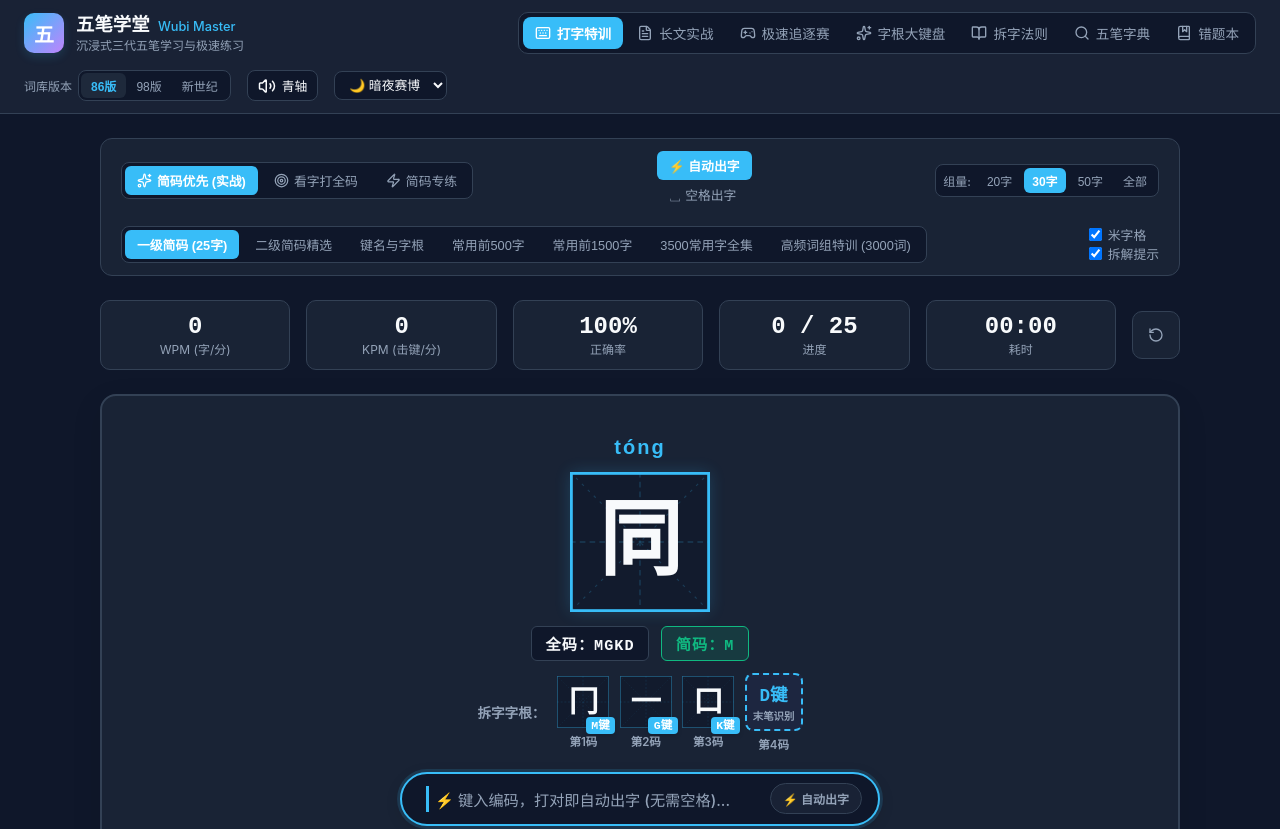
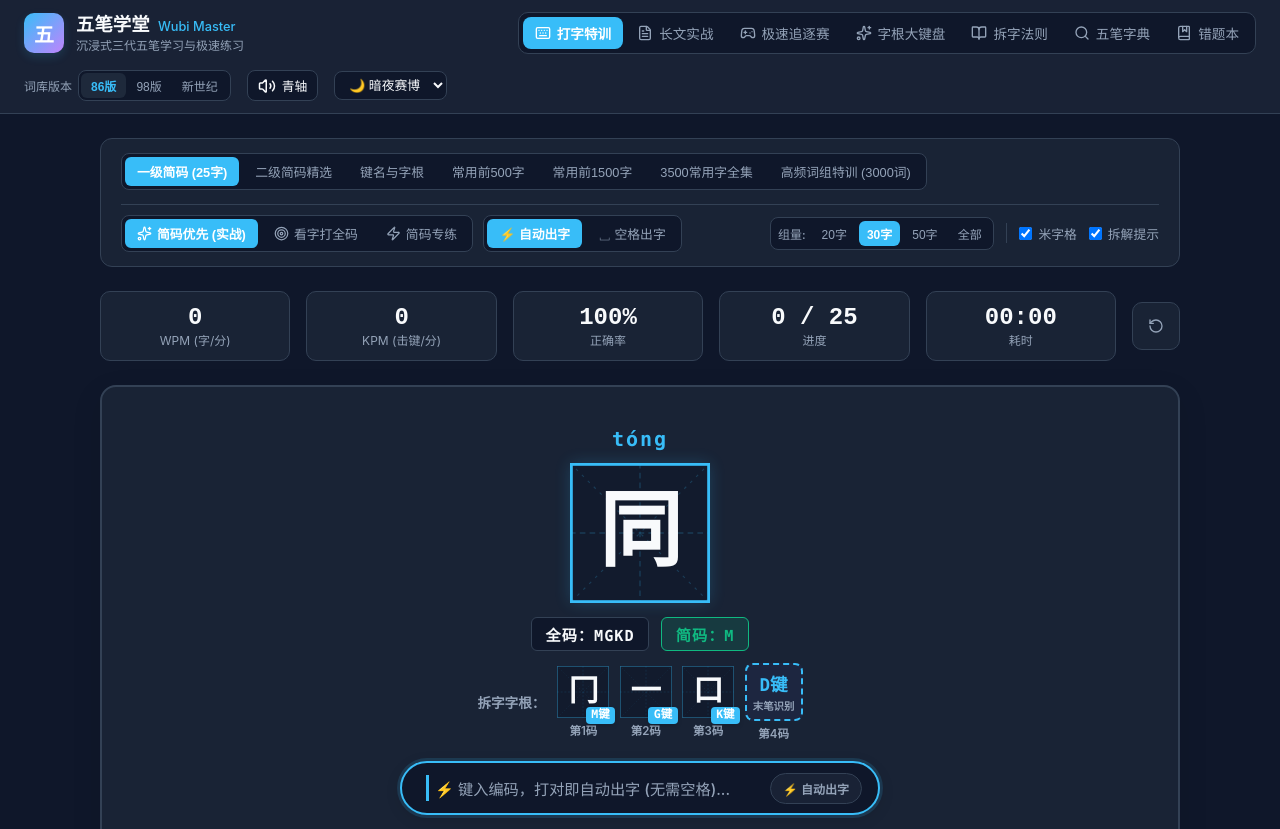
Before and after one commit to zhipengbird/wubi-master, a Vue app: page / in a window 1280 px wide. Shown: the top 829 px of the page. Built offline with nearby package versions, Linux system fonts and the light colour scheme.

Commit message:
fix(theme): 修复暗黑主题下五笔反查候选字文字过暗对比度问题，重构控制栏双层布局

```diff
--- a/src/components/MiZiGe.vue
+++ b/src/components/MiZiGe.vue
@@ -195,7 +195,7 @@ withDefaults(defineProps<{
 .mizige-svg-glyph {
   width: 72%;
   height: 72%;
-  color: var(--text-color, #f8fafc);
+  color: var(--text-main, #f8fafc);
   z-index: 1;
   pointer-events: none;
 }
--- a/src/components/TypeEngine.vue
+++ b/src/components/TypeEngine.vue
@@ -2,6 +2,37 @@
   <div class="type-engine-wrapper">
     <!-- 顶部练习控制条：模式切换与关卡选择 -->
     <div class="engine-toolbar">
+      <!-- 第一层：关卡练习分类与词组子分类 -->
+      <div class="toolbar-row category-row">
+        <div class="category-selector">
+          <button
+            v-for="cat in categoryList"
+            :key="cat.id"
+            class="cat-btn"
+            :class="{ active: currentCategory === cat.id }"
+            @click="selectCategory(cat.id)"
+          >
+            {{ cat.name }}
+          </button>
+        </div>
+
+        <!-- 词组特训子分类筛选 (仅在 phrase 分类下展示) -->
+        <div class="category-selector phrase-sub-selector" v-if="currentCategory === 'phrase'">
+          <button
+            v-for="sub in phraseSubOptions"
+            :key="sub.id"
+            class="cat-btn"
+            :class="{ active: phraseFilter === sub.id }"
+            @click="setPhraseFilter(sub.id)"
+          >
+            {{ sub.name }}
+          </button>
+        </div>
+      </div>
+
+      <!-- 第二层：练习偏好、出字方式、组量与辅助开关 -->
+      <div class="toolbar-row controls-row">
+        <div class="controls-left">
           <!-- 打字判定模式 -->
           <div class="mode-selector">
             <button
@@ -35,7 +66,9 @@
               <span>␣ 空格出字</span>
             </button>
           </div>
+        </div>
 
+        <div class="controls-right">
           <!-- 每组字数选择：防疲劳分批练习 -->
           <div class="batch-selector" title="设置每组练习字数，分批冲关更轻松">
             <span class="batch-lbl">组量:</span>
@@ -50,31 +83,7 @@
             </button>
           </div>
 
-      <!-- 关卡练习分类 -->
-      <div class="category-selector">
-        <button
-          v-for="cat in categoryList"
-          :key="cat.id"
-          class="cat-btn"
-          :class="{ active: currentCategory === cat.id }"
-          @click="selectCategory(cat.id)"
-        >
-          {{ cat.name }}
-        </button>
-      </div>
-
-      <!-- 词组特训子分类筛选 (仅在 phrase 分类下展示) -->
-      <div class="category-selector phrase-sub-selector" v-if="currentCategory === 'phrase'">
-        <button
-          v-for="sub in phraseSubOptions"
-          :key="sub.id"
-          class="cat-btn"
-          :class="{ active: phraseFilter === sub.id }"
-          @click="setPhraseFilter(sub.id)"
-        >
-          {{ sub.name }}
-        </button>
-      </div>
+          <div class="toolbar-divider"></div>
 
           <!-- 辅助提示开关与米字格开关 -->
           <div class="hints-toggle">
@@ -86,6 +95,8 @@
               <input type="checkbox" v-model="showHints" />
               <span>拆解提示</span>
             </label>
+          </div>
+        </div>
       </div>
     </div>
 
@@ -820,17 +831,49 @@ watch(() => store.version.value, () => {
 
 .engine-toolbar {
   display: flex;
-  justify-content: space-between;
-  align-items: center;
-  flex-wrap: wrap;
-  gap: 1rem;
+  flex-direction: column;
+  gap: 0.75rem;
   background: var(--card-bg);
-  padding: 0.75rem 1.25rem;
+  padding: 0.85rem 1.25rem;
   border-radius: 12px;
   border: 1px solid var(--border-color);
 }
 
-.mode-selector, .category-selector, .batch-selector {
+.toolbar-row {
+  display: flex;
+  align-items: center;
+  justify-content: space-between;
+  flex-wrap: wrap;
+  gap: 0.75rem;
+}
+
+.category-row {
+  justify-content: flex-start;
+  gap: 0.6rem;
+  overflow-x: auto;
+  padding-bottom: 2px;
+}
+
+.controls-row {
+  padding-top: 0.65rem;
+  border-top: 1px solid var(--border-color);
+}
+
+.controls-left, .controls-right {
+  display: flex;
+  align-items: center;
+  gap: 0.65rem;
+  flex-wrap: wrap;
+}
+
+.toolbar-divider {
+  width: 1px;
+  height: 20px;
+  background: var(--border-color);
+  margin: 0 2px;
+}
+
+.mode-selector, .commit-selector, .category-selector, .batch-selector {
   display: flex;
   align-items: center;
   gap: 4px;
@@ -838,6 +881,7 @@ watch(() => store.version.value, () => {
   padding: 3px;
   border-radius: 8px;
   border: 1px solid var(--border-color);
+  white-space: nowrap;
 }
 
 .batch-lbl {
@@ -861,6 +905,7 @@ watch(() => store.version.value, () => {
   font-weight: 500;
   cursor: pointer;
   transition: all 0.15s;
+  white-space: nowrap;
 }
 
 .batch-btn {
@@ -877,6 +922,13 @@ watch(() => store.version.value, () => {
 .phrase-sub-selector {
   border-left: 2px solid var(--accent);
   margin-left: 2px;
+}
+
+.hints-toggle {
+  display: flex;
+  align-items: center;
+  gap: 12px;
+  white-space: nowrap;
 }
 
 .toggle-label {
--- a/src/components/WubiLookup.vue
+++ b/src/components/WubiLookup.vue
@@ -416,14 +416,14 @@ onMounted(async () => {
 .dict-title {
   font-size: 1.35rem;
   font-weight: 700;
-  color: var(--text-color);
+  color: var(--text-main);
   margin: 0;
 }
 
 .dict-badge {
   font-size: 0.78rem;
   padding: 0.2rem 0.6rem;
-  background: var(--primary-color);
+  background: var(--accent);
   color: #fff;
   border-radius: 999px;
   font-weight: 600;
@@ -477,19 +477,19 @@ onMounted(async () => {
 
 .lookup-input {
   width: 100%;
-  background: var(--bg-color);
+  background: var(--bg-primary);
   border: 2px solid var(--border-color);
   border-radius: 12px;
   padding: 0.85rem 3.5rem 0.85rem 2.8rem;
   font-size: 1.15rem;
-  color: var(--text-color);
+  color: var(--text-main);
   outline: none;
   transition: all 0.2s ease;
 }
 
 .lookup-input:focus {
-  border-color: var(--primary-color);
-  box-shadow: 0 0 0 4px rgba(99, 102, 241, 0.15);
+  border-color: var(--accent);
+  box-shadow: 0 0 0 4px var(--accent-subtle);
 }
 
 .input-actions {
@@ -523,7 +523,7 @@ onMounted(async () => {
 }
 
 .clear-btn:hover {
-  color: var(--text-color);
+  color: var(--text-main);
   background: var(--border-color);
 }
 
@@ -540,26 +540,26 @@ onMounted(async () => {
 }
 
 .quick-word-btn {
-  background: var(--bg-color);
+  background: var(--bg-primary);
   border: 1px solid var(--border-color);
   border-radius: 6px;
   padding: 0.25rem 0.65rem;
-  color: var(--text-color);
+  color: var(--text-main);
   font-size: 0.88rem;
   cursor: pointer;
   transition: all 0.15s ease;
 }
 
 .quick-word-btn:hover {
-  border-color: var(--primary-color);
-  color: var(--primary-color);
+  border-color: var(--accent);
+  color: var(--accent);
   transform: translateY(-1px);
 }
 
 .quick-word-btn.code-tag {
-  border-color: rgba(99, 102, 241, 0.3);
-  color: var(--primary-color);
-  background: rgba(99, 102, 241, 0.05);
+  border-color: var(--accent);
+  color: var(--accent);
+  background: var(--accent-subtle);
 }
 
 .quick-word-btn.pinyin-tag {
@@ -596,25 +596,25 @@ onMounted(async () => {
   gap: 0.5rem;
   font-size: 0.92rem;
   font-weight: 600;
-  color: var(--text-color);
+  color: var(--text-main);
   flex-wrap: wrap;
 }
 
 .cand-type {
-  color: var(--primary-color);
+  color: var(--accent);
   font-weight: 700;
 }
 
 .cand-keyword {
   font-family: var(--font-mono, monospace);
   font-weight: 800;
-  color: var(--text-color);
+  color: var(--text-main);
 }
 
 .cand-count {
   font-size: 0.8rem;
   color: var(--text-muted);
-  background: var(--bg-color);
+  background: var(--bg-primary);
   padding: 0.15rem 0.5rem;
   border-radius: 999px;
   border: 1px solid var(--border-color);
@@ -636,7 +636,7 @@ onMounted(async () => {
 
 .candidate-card-btn {
   position: relative;
-  background: var(--bg-color);
+  background: var(--bg-primary);
   border: 1.5px solid var(--border-color);
   border-radius: 10px;
   padding: 0.6rem 0.4rem;
@@ -647,24 +647,25 @@ onMounted(async () => {
   cursor: pointer;
   transition: all 0.15s ease;
   user-select: none;
+  color: var(--text-main);
 }
 
 .candidate-card-btn:hover {
-  border-color: var(--primary-color);
+  border-color: var(--accent);
   transform: translateY(-2px);
-  box-shadow: 0 4px 12px rgba(99, 102, 241, 0.12);
+  box-shadow: 0 4px 12px var(--accent-subtle);
 }
 
 .candidate-card-btn.active {
-  border-color: var(--primary-color);
-  background: rgba(99, 102, 241, 0.1);
-  box-shadow: 0 0 0 2px rgba(99, 102, 241, 0.25);
+  border-color: var(--accent);
+  background: var(--accent-subtle);
+  box-shadow: 0 0 0 2px var(--accent);
 }
 
 .cand-char {
   font-size: 1.6rem;
   font-weight: 800;
-  color: var(--text-color);
+  color: var(--text-main);
   line-height: 1.1;
 }
 
@@ -680,7 +681,7 @@ onMounted(async () => {
   font-family: var(--font-mono, monospace);
   font-size: 0.78rem;
   font-weight: 700;
-  color: var(--primary-color);
+  color: var(--accent);
   letter-spacing: 0.5px;
 }
 
@@ -705,13 +706,13 @@ onMounted(async () => {
 /* 词组整词编码卡片 */
 .phrase-result-card {
   background: var(--card-bg);
-  border: 2px solid var(--primary-color);
+  border: 2px solid var(--accent);
   border-radius: 16px;
   padding: 1.5rem;
   display: flex;
   flex-direction: column;
   gap: 1.25rem;
-  box-shadow: 0 8px 24px rgba(99, 102, 241, 0.08);
+  box-shadow: 0 8px 24px var(--accent-subtle);
 }
 
 .phrase-header {
@@ -729,7 +730,7 @@ onMounted(async () => {
 }
 
 .phrase-tag {
-  background: var(--primary-color);
+  background: var(--accent);
   color: #fff;
   font-size: 0.8rem;
   font-weight: 700;
@@ -740,7 +741,7 @@ onMounted(async () => {
 .phrase-word {
   font-size: 1.6rem;
   font-weight: 800;
-  color: var(--text-color);
+  color: var(--text-main);
   letter-spacing: 2px;
 }
 
@@ -750,7 +751,7 @@ onMounted(async () => {
   gap: 0.4rem;
   font-size: 0.88rem;
   color: var(--text-muted);
-  background: var(--bg-color);
+  background: var(--bg-primary);
   padding: 0.35rem 0.75rem;
   border-radius: 8px;
   border: 1px solid var(--border-color);
@@ -763,7 +764,7 @@ onMounted(async () => {
 }
 
 .phrase-code-col {
-  background: var(--bg-color);
+  background: var(--bg-primary);
   border: 1px solid var(--border-color);
   border-radius: 12px;
   padding: 1rem;
@@ -775,8 +776,8 @@ onMounted(async () => {
 }
 
 .phrase-code-col.active {
-  border-color: var(--primary-color);
-  background: rgba(99, 102, 241, 0.06);
+  border-color: var(--accent);
+  background: var(--accent-subtle);
 }
 
 .p-ver-tag {
@@ -790,7 +791,7 @@ onMounted(async () => {
   font-size: 1.8rem;
   font-weight: 800;
   letter-spacing: 4px;
-  color: var(--primary-color);
+  color: var(--accent);
 }
 
 .section-divider {
@@ -840,7 +841,7 @@ onMounted(async () => {
 .main-char {
   font-size: 3.2rem;
   font-weight: 800;
-  color: var(--text-color);
+  color: var(--text-main);
   line-height: 1.1;
 }
 
@@ -862,7 +863,7 @@ onMounted(async () => {
 .meta-pill {
   font-size: 0.72rem;
   color: var(--text-muted);
-  background: var(--bg-color);
+  background: var(--bg-primary);
   border: 1px solid var(--border-color);
   padding: 0.12rem 0.45rem;
   border-radius: 4px;
@@ -887,7 +888,7 @@ onMounted(async () => {
 }
 
 .version-row {
-  background: var(--bg-color);
+  background: var(--bg-primary);
   border: 1px solid var(--border-color);
   border-radius: 10px;
   padding: 0.65rem 1rem;
@@ -898,8 +899,8 @@ onMounted(async () => {
 }
 
 .version-row.active {
-  border-color: var(--primary-color);
-  background: rgba(99, 102, 241, 0.08);
+  border-color: var(--accent);
+  background: var(--accent-subtle);
 }
 
 .ver-name {
@@ -912,7 +913,7 @@ onMounted(async () => {
   font-family: var(--font-mono, monospace);
   font-size: 1.25rem;
   font-weight: 700;
-  color: var(--primary-color);
+  color: var(--accent);
   letter-spacing: 1px;
 }
 
@@ -962,8 +963,8 @@ onMounted(async () => {
 .tip-code-chip {
   font-family: var(--font-mono, monospace);
   font-weight: 700;
-  color: var(--primary-color);
-  background: rgba(99, 102, 241, 0.08);
+  color: var(--accent);
+  background: var(--accent-subtle);
   padding: 0.15rem 0.45rem;
   border-radius: 4px;
 }
@@ -982,10 +983,10 @@ onMounted(async () => {
 
 .root-code-chip {
   font-size: 0.72rem;
-  color: var(--primary-color);
+  color: var(--accent);
   font-weight: 700;
   font-family: var(--font-mono, monospace);
-  background: rgba(99, 102, 241, 0.08);
+  background: var(--accent-subtle);
   padding: 0.1rem 0.35rem;
   border-radius: 4px;
 }
@@ -995,8 +996,8 @@ onMounted(async () => {
   display: inline-flex;
   align-items: center;
   gap: 0.4rem;
-  background: rgba(99, 102, 241, 0.08);
-  border: 1px dashed var(--primary-color);
+  background: var(--accent-subtle);
+  border: 1px dashed var(--accent);
   padding: 0.25rem 0.65rem;
   border-radius: 6px;
 }
@@ -1010,7 +1011,7 @@ onMounted(async () => {
   font-family: var(--font-mono, monospace);
   font-size: 0.95rem;
   font-weight: 800;
-  color: var(--primary-color);
+  color: var(--accent);
 }
 
 .recog-chip-explain {
@@ -1024,7 +1025,7 @@ onMounted(async () => {
   display: flex;
   flex-direction: column;
   gap: 0.6rem;
-  background: var(--bg-color);
+  background: var(--bg-primary);
   padding: 0.85rem 1rem;
   border-radius: 10px;
   border: 1px solid var(--border-color);
@@ -1062,7 +1063,7 @@ onMounted(async () => {
 .step-ch {
   font-size: 1.05rem;
   font-weight: 700;
-  color: var(--text-color);
+  color: var(--text-main);
 }
 
 .step-sub {
@@ -1079,8 +1080,8 @@ onMounted(async () => {
   font-family: var(--font-mono, monospace);
   font-size: 0.95rem;
   font-weight: 800;
-  color: var(--primary-color);
-  background: rgba(99, 102, 241, 0.12);
+  color: var(--accent);
+  background: var(--accent-subtle);
   padding: 0.15rem 0.45rem;
   border-radius: 4px;
 }
@@ -1104,7 +1105,7 @@ onMounted(async () => {
 .empty-title {
   font-size: 1.25rem;
   font-weight: 700;
-  color: var(--text-color);
+  color: var(--text-main);
 }
 
 .empty-desc {
--- a/src/styles/theme.css
+++ b/src/styles/theme.css
@@ -15,6 +15,12 @@
   --error: #f43f5e;
   --success: #10b981;
   --warning: #f59e0b;
+
+  /* 兼容与通用别名映射（确保任何组件使用通用命名时均能正确适配主题） */
+  --text-color: var(--text-main);
+  --primary-color: var(--accent);
+  --bg-color: var(--bg-primary);
+  --font-mono: ui-monospace, SFMono-Regular, Menlo, Monaco, Consolas, "Liberation Mono", "Courier New", monospace;
 
   --key-bg: #1e293b;
   --key-border: #334155;
```
Lines whose indentation alone changed are shown as unchanged.
